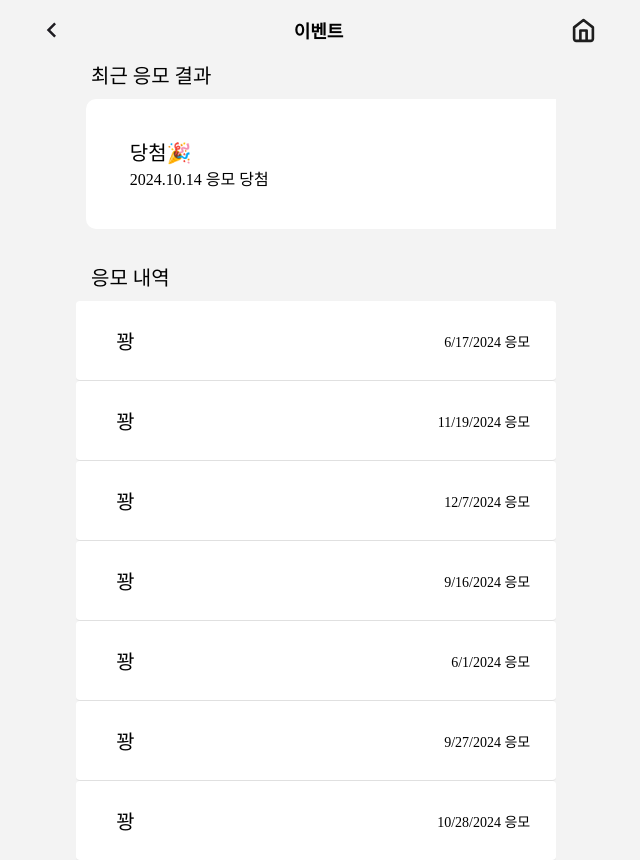
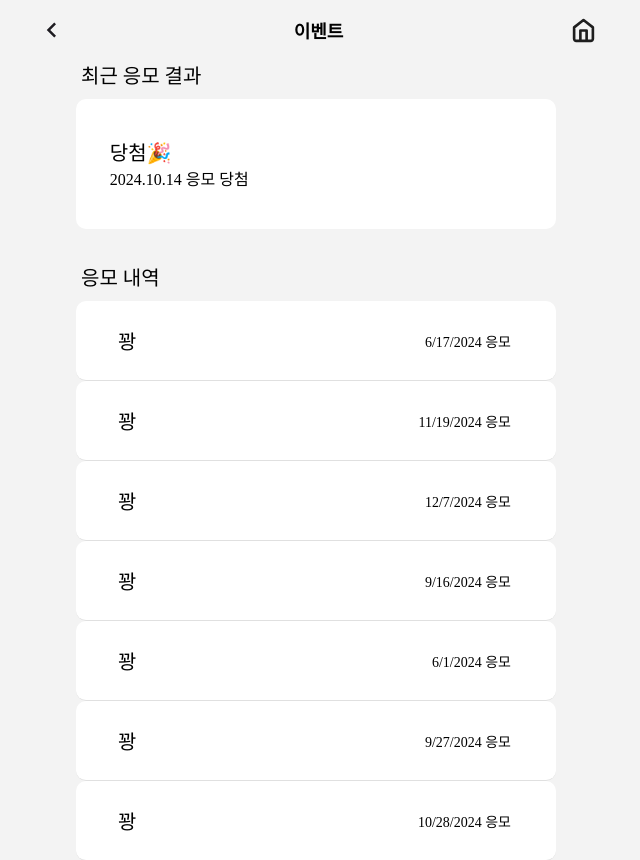
Before and after one commit to fbgjung/KKUMTEUL-FE, a React (Vite) app: page /event/result in a window 1280 px wide. Shown: the whole page, without its empty margins (324-964 px from the left). Built offline with nearby package versions, Linux system fonts and the light colour scheme.

Commit message:
Feat: 스크롤 바 숨기기

```diff
--- a/src/pages/EventResult/index.tsx
+++ b/src/pages/EventResult/index.tsx
@@ -45,14 +45,14 @@ const VirtualizedListWithDummyData = () => {
   };
 
   return (
-    <List
+    <CustomList
       height={600} // 리스트 전체 높이
       itemCount={data.length} // 아이템 개수
       itemSize={80} // 각 아이템의 높이 (픽셀)
       width="100%" // 리스트의 너비
     >
       {Row}
-    </List>
+    </CustomList>
   );
 };
 
@@ -77,7 +77,6 @@ const Index = () => {
 
         <Title>응모 내역</Title> <br />
 
-        {/* VirtualizedListWithDummyData 컴포넌트 삽입 */}
         <VirtualizedListWithDummyData />
       </MyContainer>
     </Container>
@@ -90,7 +89,7 @@ export default Index;
 const ResultDiv = styled.div`
   width: 100%;
   background-color: #ffffff;
-  margin: 10px;
+  margin-top: 10px;
   margin-bottom: 7%;
   padding-left: 6%;
   padding-top: 8%;
@@ -102,12 +101,12 @@ const ResultDiv = styled.div`
 const Title = styled.span`
   font-size: 20px;
   font-weight: 500;
-  margin-left: 15px;
+  margin-left:5px;
 `;
 
 /* 일반 크기 글자 */
 const Text = styled.span`
-  margin-left: 15px;
+    margin-left:5px;
 `;
 
 const MyContainer = styled.div`
@@ -119,7 +118,7 @@ const MyContainer = styled.div`
 
 /* 응모 내역 부분 왼쪽 div */
 const ResultDivL = styled.div`
-  width: 70%; /* 부모 컨테이너의 70% 너비 */
+  width: 50%; /* 부모 컨테이너의 70% 너비 */
   display: flex;
   align-items: center;
   overflow: hidden; /* 가로 스크롤 방지 */
@@ -127,7 +126,7 @@ const ResultDivL = styled.div`
 
 /* 응모 내역 부분 오른쪽 div */
 const ResultDivR = styled.div`
-  width: 30%; /* 부모 컨테이너의 30% 너비 */
+  width: 50%; /* 부모 컨테이너의 30% 너비 */
   display: flex;
   align-items: center;
   justify-content: flex-end; /* 텍스트를 오른쪽 정렬 */
@@ -142,22 +141,22 @@ const ItemContainer = styled.div`
   width: 100%; /* 부모 요소 너비를 벗어나지 않도록 */
   box-sizing: border-box; /* 패딩 포함한 너비 계산 */
   padding: 15px;
+  margin : 10px 0;
   background-color: #ffffff;
   border-bottom: 1px solid #e0e0e0; /* 회색 구분선 */
   border-radius: 4px;
   transition: background-color 0.3s;
   overflow: hidden; /* 가로 스크롤 방지 */
-  margin: 10px 0;
+  border-radius: 10px;
 
   &:hover {
     background-color: #f9f9f9; /* 호버 시 살짝 회색 배경 */
   }
 `
 
-
 /* 텍스트 스타일 */
 const Text1 = styled.span`
-  margin-left: 8%;
+  margin-left: 12%;
   font-size: 20px;
   white-space: nowrap; /* 텍스트 줄바꿈 방지 */
   overflow: hidden;
@@ -166,9 +165,18 @@ const Text1 = styled.span`
 
 const Text2 = styled.span`
   font-size: 14px;
-  margin-right: 8%;
+  margin-right: 30px;
   text-align: right;
   white-space: nowrap; /* 텍스트 줄바꿈 방지 */
   overflow: hidden;
   text-overflow: ellipsis; /* 넘칠 때 '...' 표시 */
 `;
+
+/* 스크롤 바 숨기기 */
+const CustomList = styled(List)`
+  &::-webkit-scrollbar {
+    display: none; /* Chrome, Safari, Edge에서 스크롤바 숨기기 */
+  }
+  -ms-overflow-style: none; /* IE 및 Edge에서 스크롤바 숨기기 */
+  scrollbar-width: none; /* Firefox에서 스크롤바 숨기기 */
+`;
```
